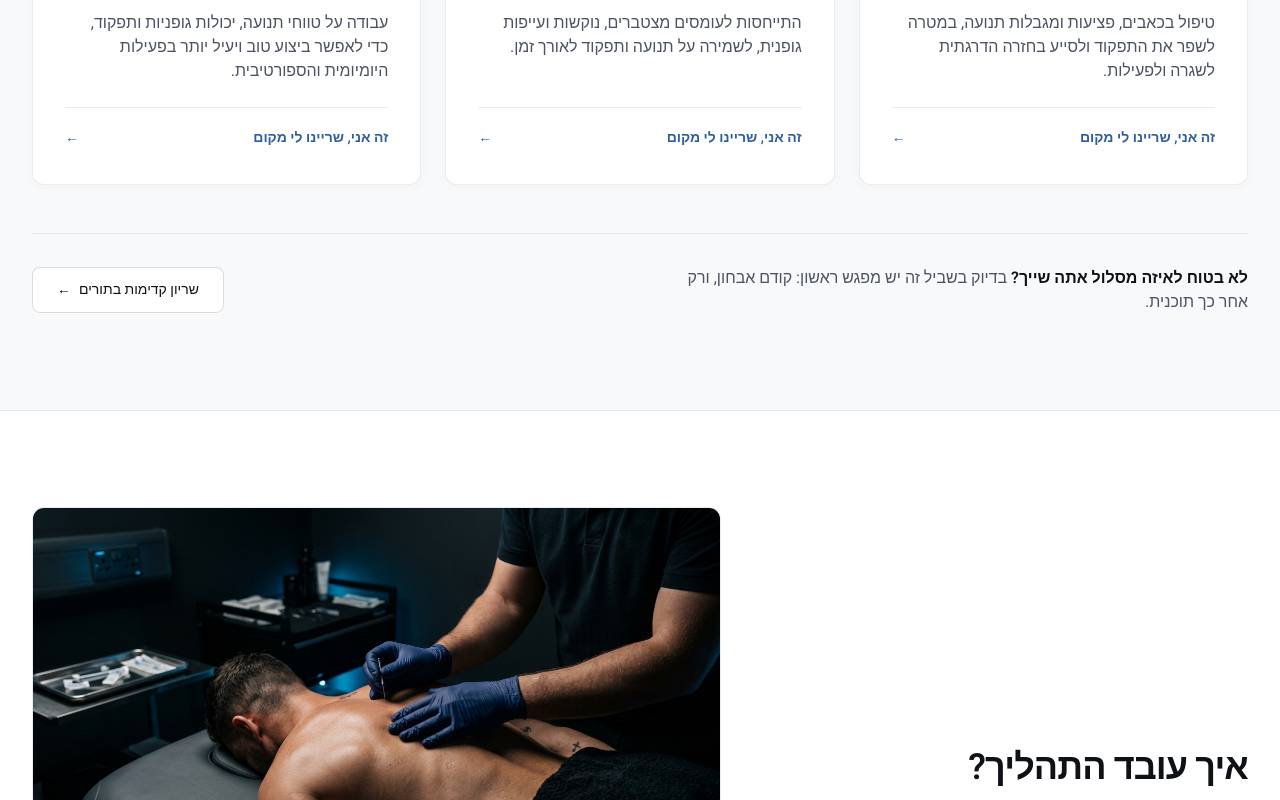
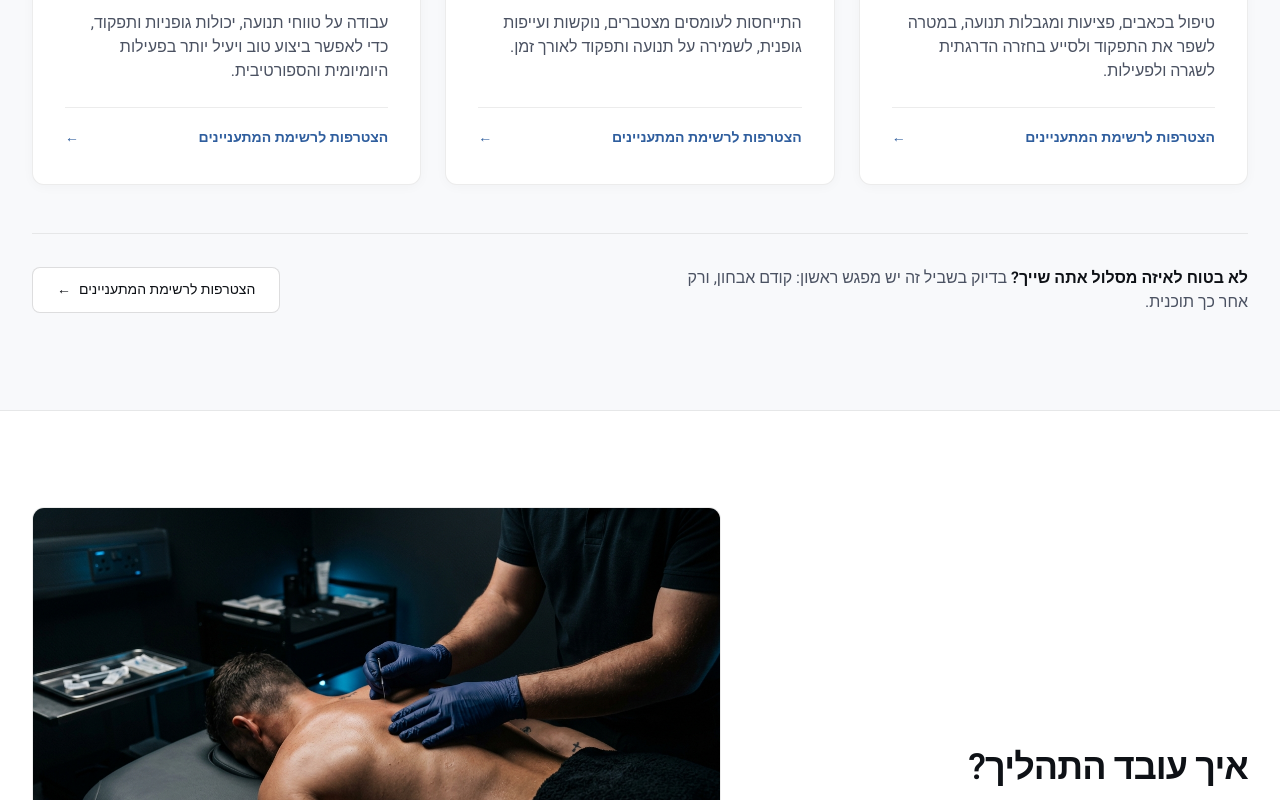
Before and after one commit to ofek-ok/okonskiperformance, a Next.js app: page / in a window 1280 px wide. Shown: the part 1620-2420 px from the top of the page. Built offline with nearby package versions, Linux system fonts and the light colour scheme.

Commit message:
Update waitlist form and site CTAs to pre-launch interest list copy

```diff
--- a/app/vision/page.tsx
+++ b/app/vision/page.tsx
@@ -359,7 +359,7 @@ export default function VisionAndPolicyPage() {
                 href="/#performance-list"
                 className="w-full sm:w-auto bg-white text-black hover:bg-neutral-100 font-semibold text-sm sm:text-base px-8 py-3.5 rounded-full transition-all duration-200 shadow-[0_10px_30px_-5px_rgba(255,255,255,0.2)] inline-flex items-center justify-center active:scale-[0.98]"
               >
-                שריון קדימות בתורים ←
+                הצטרפות לרשימת המתעניינים ←
               </Link>
               <a
                 href="https://wa.me/972555172571"
--- a/components/FAQ.tsx
+++ b/components/FAQ.tsx
@@ -67,7 +67,7 @@ export default function FAQ() {
             href="#performance-list"
             className="btn-secondary-light w-full sm:w-auto"
           >
-            <span>שריון קדימות בתורים</span>
+            <span>הצטרפות לרשימת המתעניינים</span>
             <span>←</span>
           </a>
         </div>
--- a/components/Hero.tsx
+++ b/components/Hero.tsx
@@ -129,7 +129,7 @@ export default function Hero() {
           {/* Single Primary Button + Quiet Secondary Button Pair */}
           <div className="flex flex-col sm:flex-row items-stretch sm:items-center gap-3 w-full sm:w-auto">
             <a href="#performance-list" className="btn-primary">
-              <span>שריון קדימות בתורים</span>
+              <span>הצטרפות לרשימת המתעניינים</span>
               <span>←</span>
             </a>
             <a href="#treatment" className="btn-secondary">
--- a/components/Navbar.tsx
+++ b/components/Navbar.tsx
@@ -97,8 +97,8 @@ export default function Navbar() {
             href="/#performance-list"
             className="btn-secondary py-2 px-4 text-xs sm:text-sm whitespace-nowrap"
           >
-            <span className="sm:hidden">שריון מקום</span>
-            <span className="hidden sm:inline">שריון קדימות בתורים</span>
+            <span className="sm:hidden">הצטרפות לרשימה</span>
+            <span className="hidden sm:inline">הצטרפות לרשימת המתעניינים</span>
           </a>
 
           <button
@@ -146,7 +146,7 @@ export default function Navbar() {
               onClick={() => setMenuOpen(false)}
               className="btn-primary w-full"
             >
-              שריון קדימות בתורים
+              הצטרפות לרשימת המתעניינים
             </a>
           </div>
         </nav>
--- a/components/PerformanceList.tsx
+++ b/components/PerformanceList.tsx
@@ -28,7 +28,7 @@ type FormStatus = "idle" | "loading" | "success" | "error";
 const TRACK_OPTIONS = [
   { id: "כאב ופציעה", label: "כאב ופציעה" },
   { id: "תחזוקה והתאוששות", label: "תחזוקה והתאוששות" },
-  { id: "תנועה ויציבה", label: "תנועה ויציבה" },
+  { id: "שיפור תנועה וביצועים", label: "שיפור תנועה וביצועים" },
   { id: "עדיין לא בטוח", label: "עדיין לא בטוח" },
 ];
 
@@ -41,7 +41,7 @@ const START_STEPS = [
   {
     num: "02",
     title: "חזרה אישית עם פתיחת היומן",
-    desc: "אני חוזר אישית אל הנרשמים ברשימת הקדימות כדי להבין את הצורך ולבדוק התאמה.",
+    desc: "אני חוזר אישית אל הנרשמים ברשימת המתעניינים כדי להבין את הצורך ולבדוק התאמה.",
   },
   {
     num: "03",
@@ -142,16 +142,16 @@ export default function PerformanceList() {
     <section
       id="performance-list"
       className="py-16 sm:py-24 bg-[#0E1116] scroll-mt-16 border-b border-white/[0.08]"
-      aria-label="הצטרפות לרשימת הקדימות"
+      aria-label="הצטרפות לרשימת המתעניינים"
     >
       <div className="max-w-7xl mx-auto px-4 sm:px-8">
         {/* Heading */}
         <div className="max-w-3xl text-right mb-12">
           <h2 className="text-2xl sm:text-4xl font-medium text-[#F4F6F9] tracking-tight leading-tight mb-4">
-            היומן נפתח בקרוב. שריינו קדימות בתורים
+            הקליניקה נפתחת בקרוב. הצטרפו לרשימת המתעניינים
           </h2>
           <p className="text-[#A7AAB4] text-sm sm:text-base leading-relaxed max-w-2xl">
-            כמות התורים הראשונית עם פתיחת הקליניקה מוגבלת. השארת פרטים עכשיו מכניסה אתכם לרשימת הקדימות: <strong className="text-[#F4F6F9] font-medium">אני קורא כל פנייה בעצמי</strong> וחוזר אליכם לפני כולם עם מחיר השקה למצטרפים מוקדמים.
+            השאירו פרטים כדי לקבל עדכון אישי עם פתיחת היומן, קדימות בתיאום המפגשים הראשונים ומחיר השקה מיוחד למצטרפים המוקדמים.
           </p>
         </div>
 
@@ -166,14 +166,14 @@ export default function PerformanceList() {
                 aria-atomic="true"
               >
                 <h3 className="text-2xl font-medium text-[#F4F6F9] mb-3">
-                  נרשמת בהצלחה לרשימת הקדימות.
+                  הצטרפת בהצלחה לרשימת המתעניינים.
                 </h3>
                 <p className="text-[#A7AAB4] text-sm sm:text-base leading-relaxed mb-6">
-                  אחזור אליך אישית כשהיומן נפתח לקביעת התורים הראשונים. בינתיים, אם יש שאלה דחופה, אפשר לפנות אליי ישירות בוואטסאפ.
+                  ניצור איתך קשר אישי עם פתיחת היומן ונעדכן על ההטבה למצטרפים המוקדמים. בינתיים, אם יש שאלה דחופה, אפשר לפנות אליי ישירות בוואטסאפ.
                 </p>
                 <a
                   href={`https://wa.me/972555172571?text=${encodeURIComponent(
-                    `היי אופק, נרשמתי לרשימת הקדימות באתר למסלול ${selectedTopic}. אשמח לשוחח.`
+                    `היי אופק, הצטרפתי לרשימת המתעניינים באתר בתחום ${selectedTopic}. אשמח לשוחח.`
                   )}`}
                   target="_blank"
                   rel="noopener noreferrer"
@@ -188,7 +188,7 @@ export default function PerformanceList() {
                 onSubmit={handleSubmit}
                 noValidate
                 className="border border-white/[0.08] bg-[#151A22] rounded-xl p-6 sm:p-8 text-right space-y-6"
-                aria-label="טופס הצטרפות לרשימת הקדימות"
+                aria-label="טופס הצטרפות לרשימת המתעניינים"
               >
                 {/* Name & Phone */}
                 <div className="grid grid-cols-1 sm:grid-cols-2 gap-4">
@@ -324,11 +324,11 @@ export default function PerformanceList() {
                     className="btn-primary w-full py-3 px-6 disabled:opacity-60 disabled:cursor-not-allowed"
                   >
                     <span>
-                      {status === "loading" ? "שומר פרטים..." : "הצטרפות לרשימת הקדימות ←"}
+                      {status === "loading" ? "שומר פרטים..." : "הצטרפות לרשימת המתעניינים"}
                     </span>
                   </button>
                   <p className="text-xs text-[#A7AAB4] mt-3 text-right">
-                    ללא תשלום מראש · ללא התחייבות · קדימות בתורים ומחיר ייחודי למצטרפים מוקדמים
+                    ללא תשלום וללא התחייבות. ניצור קשר עם פתיחת היומן ונעדכן על ההטבה למצטרפים המוקדמים.
                   </p>
                 </div>
               </form>
--- a/components/Treatment.tsx
+++ b/components/Treatment.tsx
@@ -234,7 +234,7 @@ export default function Treatment() {
             href="#performance-list"
             className="btn-secondary-light shrink-0 w-full md:w-auto"
           >
-            <span>רוצה להתחיל? שריון קדימות בתורים</span>
+            <span>הצטרפות לרשימת המתעניינים</span>
             <span>←</span>
           </a>
         </div>
--- a/components/WhoItsFor.tsx
+++ b/components/WhoItsFor.tsx
@@ -23,7 +23,7 @@ const pillars: ServicePillar[] = [
   {
     num: "03",
     title: "שיפור תנועה וביצועים",
-    topicId: "תנועה ויציבה",
+    topicId: "שיפור תנועה וביצועים",
     body: "עבודה על טווחי תנועה, יכולות גופניות ותפקוד, כדי לאפשר ביצוע טוב ויעיל יותר בפעילות היומיומית והספורטיבית.",
   },
 ];
@@ -73,7 +73,7 @@ export default function WhoItsFor() {
                   onClick={() => selectTopic(pillar.topicId)}
                   className="text-[#2F5E9E] hover:text-[#264E86] text-sm font-semibold inline-flex items-center justify-between w-full gap-2 py-1"
                 >
-                  <span>זה אני, שריינו לי מקום</span>
+                  <span>הצטרפות לרשימת המתעניינים</span>
                   <span className="shrink-0">←</span>
                 </a>
               </div>
@@ -91,7 +91,7 @@ export default function WhoItsFor() {
             onClick={() => selectTopic("עדיין לא בטוח")}
             className="btn-secondary-light shrink-0 w-full md:w-auto"
           >
-            <span>שריון קדימות בתורים</span>
+            <span>הצטרפות לרשימת המתעניינים</span>
             <span>←</span>
           </a>
         </div>
```
